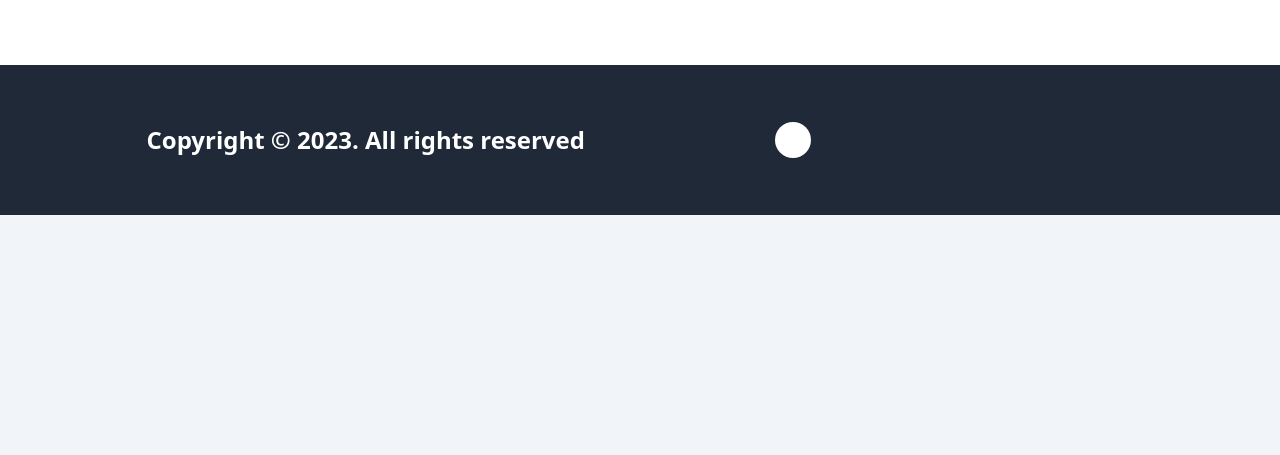
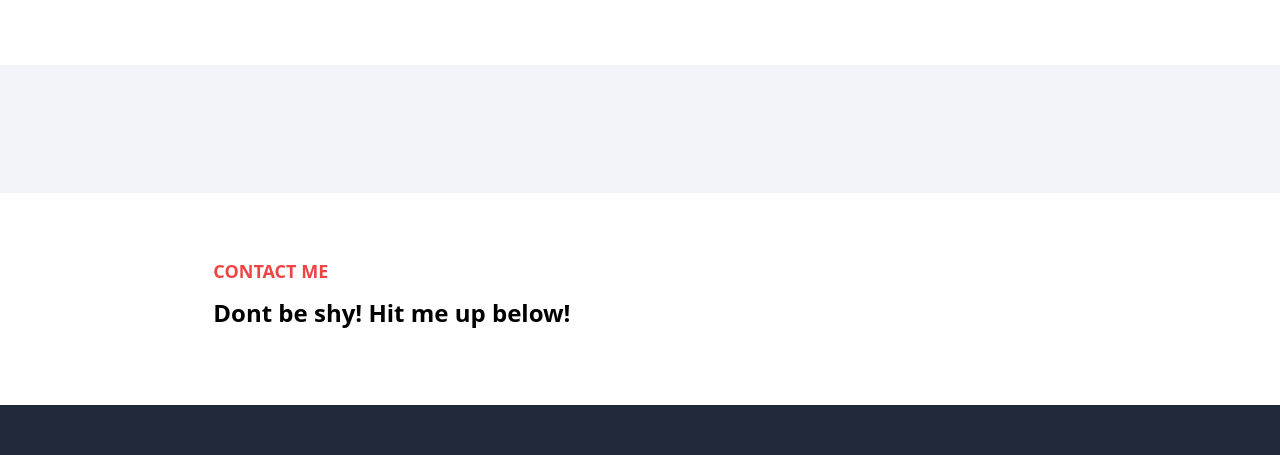
Before and after one commit to koledogcodes/Portfolio, a Next.js app: page / in a window 1280 px wide. Shown: the part 963-1418 px from the top of the page. Before the commit the page ends 1178 px from the top, so only its background shows below. Built offline with nearby package versions, Linux system fonts and the light colour scheme; some icons are missing.

Commit message:
NEW: Added smooth scrolling between different sections

```diff
--- a/components/Container.js
+++ b/components/Container.js
@@ -1,5 +1,5 @@
 
-export default function Container({ children, light, id }) {
+export default function Container({ children, light, dark, id }) {
     if (light != undefined) {
         return (
             <div id={id} className="flex justify-center bg-white py-[5%]">
--- a/components/NavBar.js
+++ b/components/NavBar.js
@@ -5,7 +5,7 @@ export default function NavBar() {
     const [expanded, setExpanded] = useState(false);
 
     return (
-        <nav className="flex flex-col w-full bg-white mb-14 sm:flex-row fixed z-10">
+        <nav className="flex flex-col w-full bg-white mb-14 sm:flex-row fixed z-10 border-b-[1px] border-b-slate-100">
             <NavBarItem heading>
                 <span className="flex">
                     <div className="flex-none">Kolade.dev</div>
--- /dev/null
+++ b/sections/ContactUs.js
@@ -0,0 +1,12 @@
+import Container from "../components/Container";
+
+export default function ContactUs() {
+    return (
+        <Container id="contact" light>
+            <section className="flex flex-col">
+                <p className="text-red-500 text-lg font-bold pb-3">CONTACT ME</p>
+                <p className="text-black text-2xl font-bold pb-3">Dont be shy! Hit me up below!</p>
+            </section>
+        </Container>
+    )
+}
--- /dev/null
+++ b/sections/Projects.js
@@ -0,0 +1,9 @@
+import Container from "../components/Container";
+
+export default function Projects() {
+    return (
+        <Container id="projects">
+
+        </Container>
+    )
+}
--- a/src/pages/index.js
+++ b/src/pages/index.js
@@ -1,8 +1,10 @@
 
 import NavBar from "../../components/NavBar";
 import AboutMe from "../../sections/AboutMe";
+import ContactUs from "../../sections/ContactUs";
 import Footer from "../../sections/Footer";
 import Intro from "../../sections/Intro";
+import Projects from "../../sections/Projects";
 
 export default function Home() {
   return (
@@ -10,6 +12,8 @@ export default function Home() {
       <NavBar />
       <Intro />
       <AboutMe />
+      <Projects />
+      <ContactUs />
       <Footer />
     </>
   )
--- a/src/styles/globals.css
+++ b/src/styles/globals.css
@@ -1,6 +1,10 @@
 @tailwind base;
 @tailwind components;
 @tailwind utilities;
+
+html {
+    scroll-behavior: smooth;
+}
 
 @keyframes bounce {
     0% {
```
